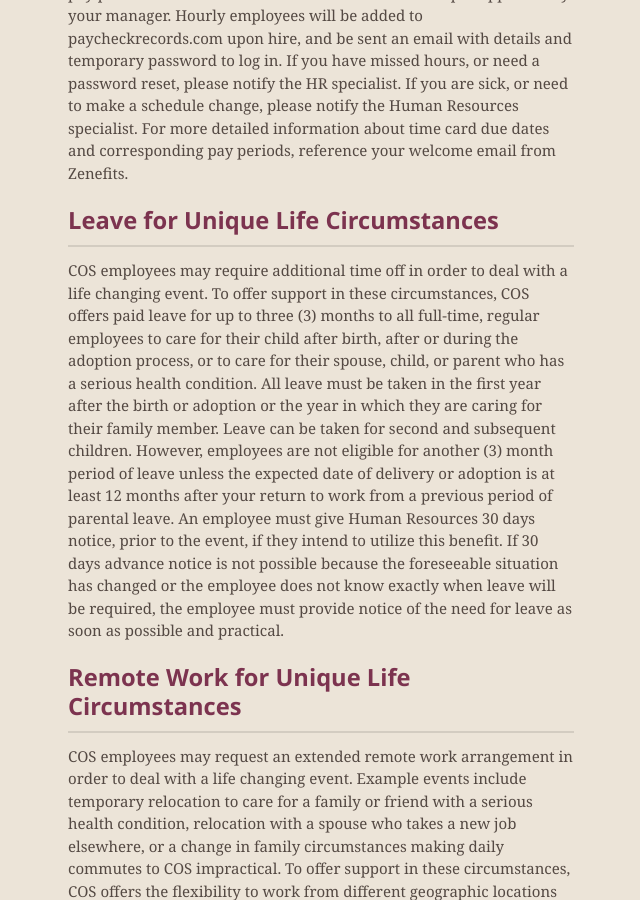
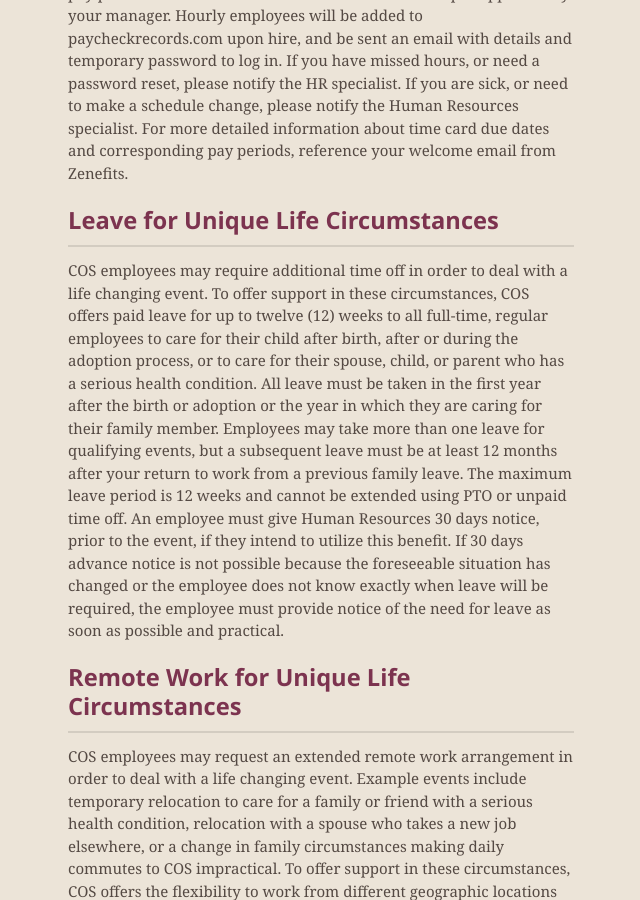
Before and after one commit to CenterForOpenScience/Employee-Manual, a Jekyll site: the page built from index.md, in a window 1280 px wide and 900 px high, scrolled down 5157 px. Shown: the whole window, without its empty margins (319-959 px from the left). Built offline with Jekyll 4.4.1, drawn with Linux system fonts in a browser that asks for light colours; nearby versions of some CDN libraries; our own code applies the rules of GitHub Pages for plain Markdown files.

Commit message:
Update index.md

```diff
--- a/index.md
+++ b/index.md
@@ -113,7 +113,7 @@
 Leave for Unique Life Circumstances
 ------------------
 
-COS employees may require additional time off in order to deal with a life changing event. To offer support in these circumstances, COS offers paid leave for up to three (3) months to all full-time, regular employees to care for their child after birth, after or during the adoption process, or to care for their spouse, child, or parent who has a serious health condition. All leave must be taken in the first year after the birth or adoption or the year in which they are caring for their family member. Leave can be taken for second and subsequent children. However, employees are not eligible for another (3) month period of leave unless the expected date of delivery or adoption is at least 12 months after your return to work from a previous period of parental leave. An employee must give Human Resources 30 days notice, prior to the event, if they intend to utilize this benefit. If 30 days advance notice is not possible because the foreseeable situation has changed or the employee does not know exactly when leave will be required, the employee must provide notice of the need for leave as soon as possible and practical.
+COS employees may require additional time off in order to deal with a life changing event. To offer support in these circumstances, COS offers paid leave for up to twelve (12) weeks to all full-time, regular employees to care for their child after birth, after or during the adoption process, or to care for their spouse, child, or parent who has a serious health condition. All leave must be taken in the first year after the birth or adoption or the year in which they are caring for their family member. Employees may take more than one leave for qualifying events, but a subsequent leave must be at least 12 months after your return to work from a previous family leave. The maximum leave period is 12 weeks and cannot be extended using PTO or unpaid time off. An employee must give Human Resources 30 days notice, prior to the event, if they intend to utilize this benefit. If 30 days advance notice is not possible because the foreseeable situation has changed or the employee does not know exactly when leave will be required, the employee must provide notice of the need for leave as soon as possible and practical.
 
 Remote Work for Unique Life Circumstances
 ------------------
```
